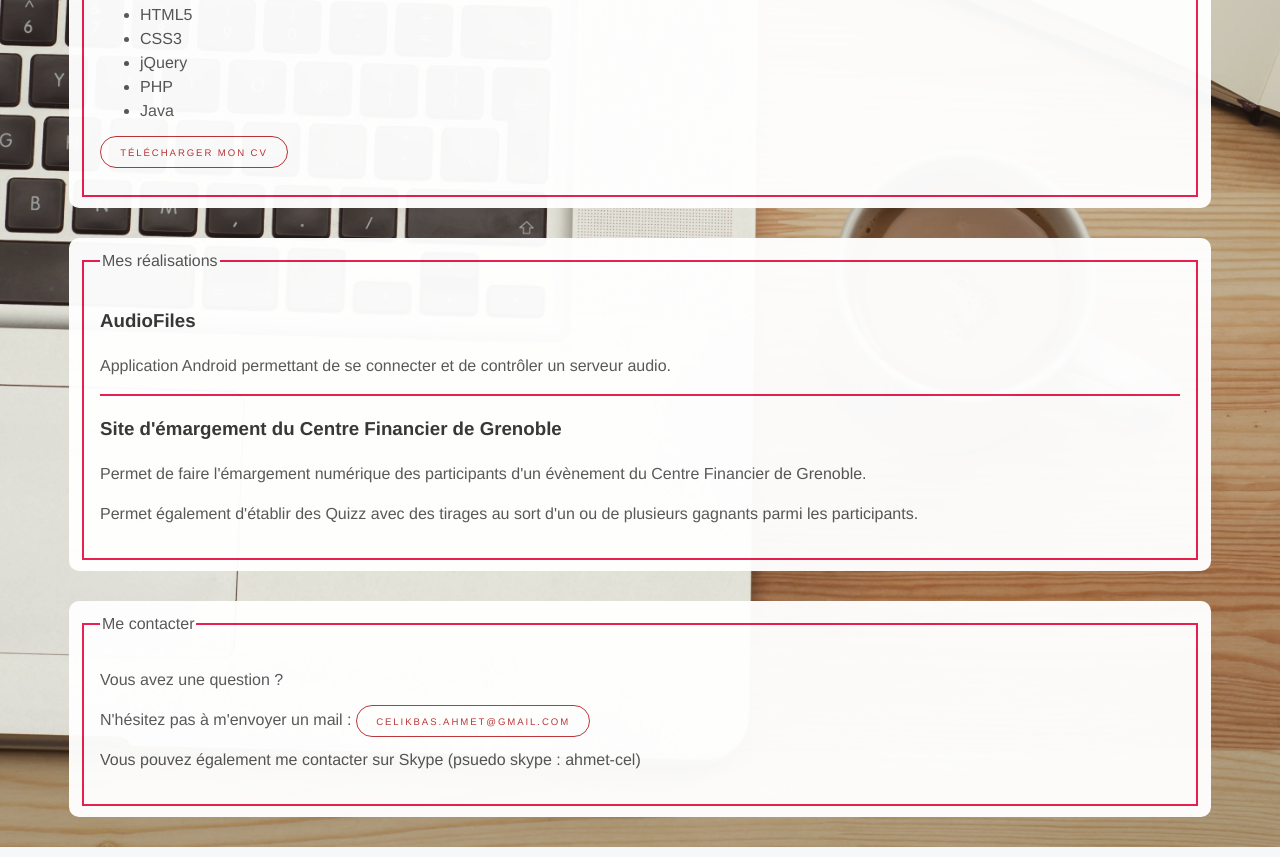
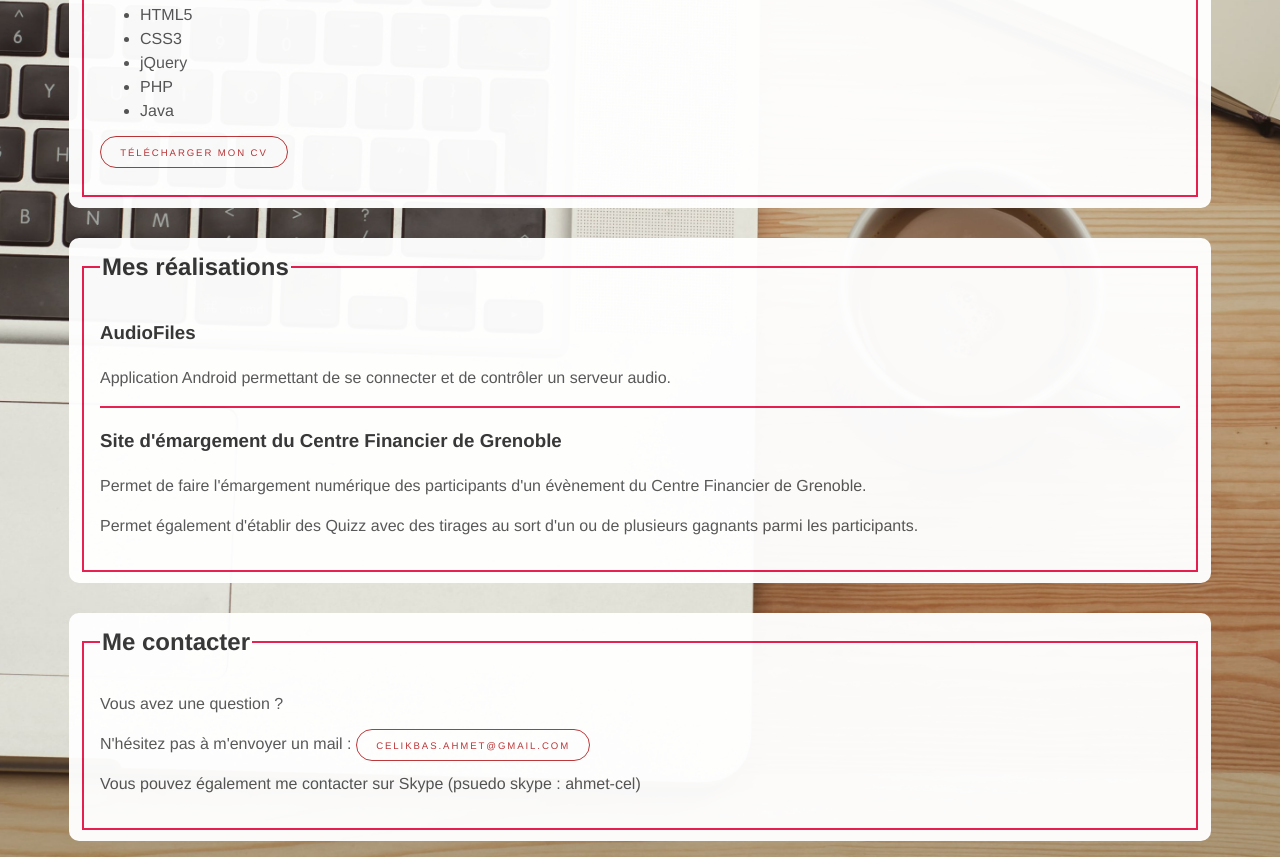
Before and after one commit to AhmetCelikbas/Portfolio, a plain HTML site: page index.html in a window 1280 px wide. Shown: the part 571-1428 px from the top of the page. Drawn offline with Linux system fonts and the light colour scheme.

Commit message:
correction id dupliqué et mauvais nom de classe

```diff
--- a/index.html
+++ b/index.html
@@ -64,7 +64,7 @@
 
       <div class="contenu">
         <fieldset>
-          <legend id="apropos" class="mesrealisations">Mes réalisations</legend>
+          <legend id="mesrealisations" class="titreContenu">Mes réalisations</legend>
 
           <h3>AudioFiles</h3>
           <p>Application Android permettant de se connecter et de contrôler un serveur audio.</p>
@@ -80,7 +80,7 @@
       <div class="contenu">
 
         <fieldset>
-          <legend id="apropos" class="mecontacter">Me contacter</legend>
+          <legend id="mesrealisations" class="titreContenu">Me contacter</legend>
           <p>Vous avez une question ? </p>
           <p>N'hésitez pas à m'envoyer un mail : <a class="boutonArrondi" href="mailto:celikbas.ahmet@gmail.com" target="_blank">celikbas.ahmet@gmail.com</a></p>
           <p>Vous pouvez également me contacter sur Skype (psuedo skype : ahmet-cel)</p>
```
